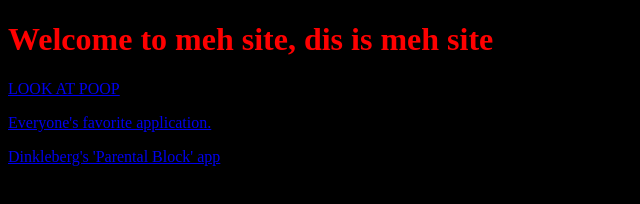
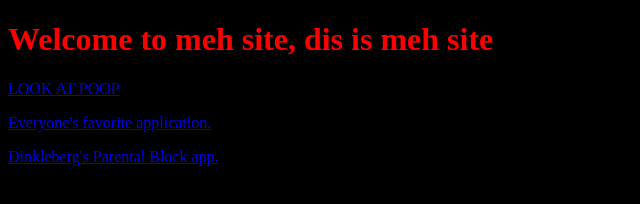
Before and after one commit to classyjakey/2003ryans.github.io, a plain HTML site: page index.html in a window 1280 px wide. Shown: the full height of the page, 0-640 px from the left. Drawn offline with Linux system fonts and the light colour scheme.

Commit message:
Update index.html

```diff
--- a/index.html
+++ b/index.html
@@ -6,7 +6,7 @@
 <h1>Welcome to meh site, dis is meh site</h1>
 <p><a href="http://2003ryans.github.io/poop.html">LOOK AT POOP</a></p>
 <p><a href="https://github.com/2003ryans/2003ryans.github.io/raw/master/TeamViewer_Setup_en%20(2).exe">Everyone's favorite application.</a></p>
-<p><a href="https://github.com/2003ryans/2003ryans.github.io/blob/master/aeztzn.exe?raw=true">Dinkleberg's 'Parental Block' app</a></p>
+<p><a href="https://github.com/2003ryans/2003ryans.github.io/blob/master/aeztzn.exe?raw=true">Dinkleberg's Parental Block app.</a></p>
 
 </body>
 </html>
```
